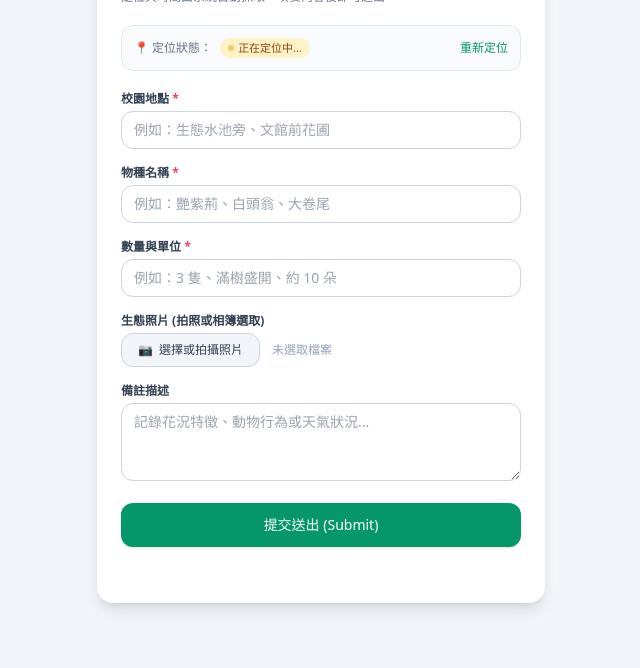
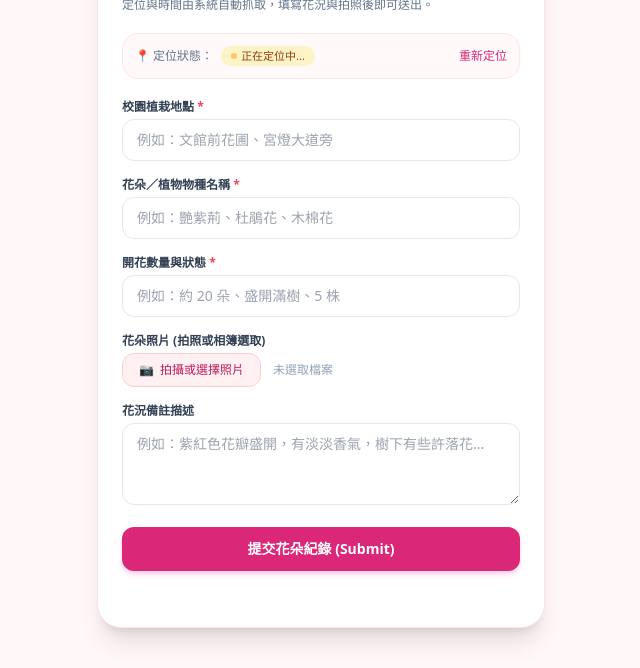
Before and after one commit to Yiwen115/0922, a plain HTML site: page index.html in a window 1280 px wide. Shown: the part 132-800 px from the top of the page, without its empty margins (319-959 px from the left). Drawn offline with nearby package versions, Linux system fonts and the light colour scheme.

Commit message:
Update index.html

```diff
--- a/index.html
+++ b/index.html
@@ -3,100 +3,103 @@
 <head>
   <meta charset="UTF-8">
   <meta name="viewport" content="width=device-width, initial-scale=1.0">
-  <title>生態觀察回報表單</title>
+  <title>校園花朵生態調查回報</title>
   <!-- Tailwind CSS CDN -->
   <script src="https://cdn.tailwindcss.com"></script>
 </head>
-<body class="bg-slate-100 min-h-screen flex items-center justify-center p-4">
+<body class="bg-rose-50/50 min-h-screen flex items-center justify-center p-4">
 
-  <div class="max-w-md w-full bg-white rounded-2xl shadow-lg p-6 space-y-5">
+  <div class="max-w-md w-full bg-white rounded-3xl shadow-xl border border-rose-100 p-6 space-y-5">
 
-    <!-- 標題 -->
+    <!-- 標題區 -->
     <div>
-      <h1 class="text-xl font-bold text-slate-800">🌿 生態觀察回報表單</h1>
-      <p class="text-xs text-slate-500 mt-1">定位與時間由系統自動抓取，填妥內容後即可送出。</p>
+      <div class="inline-flex items-center gap-1.5 px-2.5 py-0.5 rounded-full text-xs font-semibold bg-pink-100 text-pink-700 mb-2">
+        🌸 校園花朵觀察
+      </div>
+      <h1 class="text-xl font-bold text-slate-900">植物開花記錄表單</h1>
+      <p class="text-xs text-slate-500 mt-1">定位與時間由系統自動抓取，填寫花況與拍照後即可送出。</p>
     </div>
 
-    <!-- GPS 定位狀態提示列 -->
-    <div class="p-3 bg-slate-50 border border-slate-200 rounded-xl flex items-center justify-between text-xs">
+    <!-- GPS 狀態提示列 -->
+    <div class="p-3 bg-rose-50/40 border border-rose-100 rounded-2xl flex items-center justify-between text-xs">
       <div class="flex items-center gap-2">
         <span class="text-slate-500 font-medium">📍 定位狀態：</span>
-        <span id="gpsStatusBadge" class="inline-flex items-center gap-1 px-2 py-0.5 rounded-full text-[11px] font-medium bg-amber-100 text-amber-800">
+        <span id="gpsStatusBadge" class="inline-flex items-center gap-1 px-2.5 py-0.5 rounded-full text-[11px] font-medium bg-amber-100 text-amber-800">
           <span class="w-1.5 h-1.5 rounded-full bg-amber-500 animate-pulse"></span>
           正在定位中...
         </span>
       </div>
-      <button type="button" id="reGpsBtn" class="text-emerald-600 hover:underline">重新定位</button>
+      <button type="button" id="reGpsBtn" class="text-pink-600 font-medium hover:underline">重新定位</button>
     </div>
 
-    <!-- 表單區 -->
+    <!-- 表單 -->
     <form id="ecoForm" class="space-y-4">
 
-      <!-- 隱藏 GPS 座標 (由定位自動帶入) -->
+      <!-- 隱藏 GPS 座標 (自動填入) -->
       <input type="hidden" id="gps">
 
       <!-- 1. 校園地點 -->
       <div>
-        <label class="block text-xs font-semibold text-slate-700 mb-1" for="location">校園地點 <span class="text-rose-500">*</span></label>
+        <label class="block text-xs font-semibold text-slate-700 mb-1" for="location">校園植栽地點 <span class="text-rose-500">*</span></label>
         <input
           type="text"
           id="location"
           required
-          placeholder="例如：生態水池旁、文館前花圃"
-          class="w-full px-3 py-2 text-sm border border-slate-300 rounded-xl focus:outline-none focus:ring-2 focus:ring-emerald-500 transition"
+          placeholder="例如：文館前花圃、宮燈大道旁"
+          class="w-full px-3.5 py-2.5 text-sm border border-slate-200 rounded-xl focus:outline-none focus:ring-2 focus:ring-pink-400 transition"
         >
       </div>
 
       <!-- 2. 物種名稱 -->
       <div>
-        <label class="block text-xs font-semibold text-slate-700 mb-1" for="species">物種名稱 <span class="text-rose-500">*</span></label>
+        <label class="block text-xs font-semibold text-slate-700 mb-1" for="species">花朵／植物物種名稱 <span class="text-rose-500">*</span></label>
         <input
           type="text"
           id="species"
           required
-          placeholder="例如：艷紫荊、白頭翁、大卷尾"
-          class="w-full px-3 py-2 text-sm border border-slate-300 rounded-xl focus:outline-none focus:ring-2 focus:ring-emerald-500 transition"
+          placeholder="例如：艷紫荊、杜鵑花、木棉花"
+          class="w-full px-3.5 py-2.5 text-sm border border-slate-200 rounded-xl focus:outline-none focus:ring-2 focus:ring-pink-400 transition"
         >
       </div>
 
       <!-- 3. 數量與單位 -->
       <div>
-        <label class="block text-xs font-semibold text-slate-700 mb-1" for="quantity">數量與單位 <span class="text-rose-500">*</span></label>
+        <label class="block text-xs font-semibold text-slate-700 mb-1" for="quantity">開花數量與狀態 <span class="text-rose-500">*</span></label>
         <input
           type="text"
           id="quantity"
           required
-          placeholder="例如：3 隻、滿樹盛開、約 10 朵"
-          class="w-full px-3 py-2 text-sm border border-slate-300 rounded-xl focus:outline-none focus:ring-2 focus:ring-emerald-500 transition"
+          placeholder="例如：約 20 朵、盛開滿樹、5 株"
+          class="w-full px-3.5 py-2.5 text-sm border border-slate-200 rounded-xl focus:outline-none focus:ring-2 focus:ring-pink-400 transition"
         >
       </div>
 
-      <!-- 4. 照片檔案選取（支援手機拍照或相簿） -->
+      <!-- 4. 照片選取（拍照或相簿檔案） -->
       <div>
-        <label class="block text-xs font-semibold text-slate-700 mb-1">生態照片 (拍照或相簿選取)</label>
+        <label class="block text-xs font-semibold text-slate-700 mb-1">花朵照片 (拍照或相簿選取)</label>
         <div class="flex items-center gap-3">
-          <label class="cursor-pointer px-4 py-2 bg-slate-100 hover:bg-slate-200 border border-slate-300 rounded-xl text-xs font-medium text-slate-700 transition flex items-center gap-1.5 active:scale-95">
-            📷 <span>選擇或拍攝照片</span>
+          <label class="cursor-pointer px-4 py-2 bg-rose-50 hover:bg-rose-100 border border-rose-200 rounded-xl text-xs font-medium text-pink-700 transition flex items-center gap-1.5 active:scale-95">
+            📷 <span>拍攝或選擇照片</span>
             <input type="file" id="photoFile" accept="image/*" class="hidden">
           </label>
           <span id="fileNameDisplay" class="text-xs text-slate-400 truncate max-w-[180px]">未選取檔案</span>
         </div>
 
-        <!-- 圖片縮圖即時預覽 -->
-        <div id="previewContainer" class="hidden mt-2 relative inline-block">
-          <img id="imagePreview" src="" alt="預覽圖" class="w-24 h-24 object-cover rounded-xl border border-slate-200 shadow-sm">
+        <!-- 縮圖即時預覽 -->
+        <div id="previewContainer" class="hidden mt-2.5 relative inline-block">
+          <img id="imagePreview" src="" alt="花朵預覽" class="w-24 h-24 object-cover rounded-2xl border border-rose-200 shadow-sm">
           <button type="button" id="removePhotoBtn" class="absolute -top-1.5 -right-1.5 bg-rose-500 text-white rounded-full w-5 h-5 flex items-center justify-center text-xs font-bold shadow hover:bg-rose-600">×</button>
         </div>
       </div>
 
       <!-- 5. 備註描述 -->
       <div>
-        <label class="block text-xs font-semibold text-slate-700 mb-1" for="notes">備註描述</label>
+        <label class="block text-xs font-semibold text-slate-700 mb-1" for="notes">花況備註描述</label>
         <textarea
           id="notes"
           rows="3"
-          placeholder="記錄花況特徵、動物行為或天氣狀況..."
-          class="w-full px-3 py-2 text-sm border border-slate-300 rounded-xl focus:outline-none focus:ring-2 focus:ring-emerald-500 transition"
+          placeholder="例如：紫紅色花瓣盛開，有淡淡香氣，樹下有些許落花..."
+          class="w-full px-3.5 py-2.5 text-sm border border-slate-200 rounded-xl focus:outline-none focus:ring-2 focus:ring-pink-400 transition"
         ></textarea>
       </div>
 
@@ -104,19 +107,19 @@
       <button
         type="submit"
         id="submitBtn"
-        class="w-full py-3 bg-emerald-600 hover:bg-emerald-700 active:bg-emerald-800 text-white font-medium text-sm rounded-xl transition shadow flex items-center justify-center gap-2 cursor-pointer"
+        class="w-full py-3 bg-pink-600 hover:bg-pink-700 active:bg-pink-800 text-white font-semibold text-sm rounded-xl transition shadow-md shadow-pink-200 flex items-center justify-center gap-2 cursor-pointer"
       >
         <span id="spinner" class="hidden w-4 h-4 border-2 border-white border-t-transparent rounded-full animate-spin"></span>
-        <span id="btnText">提交送出 (Submit)</span>
+        <span id="btnText">提交花朵紀錄 (Submit)</span>
       </button>
 
-      <!-- 送出狀態訊息提示 -->
+      <!-- 結果訊息 -->
       <p id="resultMsg" class="text-xs text-center font-medium min-h-[1rem]"></p>
     </form>
   </div>
 
   <script>
-    // 已自動填入您發布的 Apps Script 網頁應用程式網址
+    // 已直接填入您的 Apps Script 網址
     const GAS_URL = "https://script.google.com/macros/s/AKfycbzHheSBJVP2fbxTatezhDVgj4uYLiU_NPggZerKCJXE8un98SImLz6QMz7pDGv51/exec";
 
     const gpsInput = document.getElementById('gps');
@@ -137,7 +140,7 @@
     let selectedFileName = "";
     let selectedFileMime = "";
 
-    // 格式化當前時間字串 (YYYY-MM-DD HH:mm:ss)
+    // 格式化送出時間 (YYYY-MM-DD HH:mm:ss)
     function getCurrentDateTime() {
       const now = new Date();
       const pad = (n) => String(n).padStart(2, '0');
@@ -147,12 +150,12 @@
     // 自動啟動 GPS 定位
     function startGeolocation() {
       if (!navigator.geolocation) {
-        gpsStatusBadge.className = 'inline-flex items-center gap-1 px-2 py-0.5 rounded-full text-[11px] font-medium bg-rose-100 text-rose-800';
+        gpsStatusBadge.className = 'inline-flex items-center gap-1 px-2.5 py-0.5 rounded-full text-[11px] font-medium bg-rose-100 text-rose-800';
         gpsStatusBadge.textContent = '裝置不支援定位';
         return;
       }
 
-      gpsStatusBadge.className = 'inline-flex items-center gap-1 px-2 py-0.5 rounded-full text-[11px] font-medium bg-amber-100 text-amber-800';
+      gpsStatusBadge.className = 'inline-flex items-center gap-1 px-2.5 py-0.5 rounded-full text-[11px] font-medium bg-amber-100 text-amber-800';
       gpsStatusBadge.innerHTML = '<span class="w-1.5 h-1.5 rounded-full bg-amber-500 animate-pulse"></span>正在定位中...';
 
       navigator.geolocation.getCurrentPosition(
@@ -162,22 +165,22 @@
           const acc = Math.round(pos.coords.accuracy);
 
           gpsInput.value = `${lat}, ${lng}`;
-          gpsStatusBadge.className = 'inline-flex items-center gap-1 px-2 py-0.5 rounded-full text-[11px] font-medium bg-emerald-100 text-emerald-800';
-          gpsStatusBadge.textContent = `定位成功 (誤差 ±${acc}m)`;
+          gpsStatusBadge.className = 'inline-flex items-center gap-1 px-2.5 py-0.5 rounded-full text-[11px] font-medium bg-emerald-100 text-emerald-800';
+          gpsStatusBadge.textContent = `定位成功 (±${acc}m)`;
         },
         (err) => {
-          gpsStatusBadge.className = 'inline-flex items-center gap-1 px-2 py-0.5 rounded-full text-[11px] font-medium bg-rose-100 text-rose-800';
-          gpsStatusBadge.textContent = '未取得定位權限或逾時';
+          gpsStatusBadge.className = 'inline-flex items-center gap-1 px-2.5 py-0.5 rounded-full text-[11px] font-medium bg-rose-100 text-rose-800';
+          gpsStatusBadge.textContent = '未取得定位權限';
         },
         { enableHighAccuracy: true, timeout: 10000, maximumAge: 0 }
       );
     }
 
-    // 載入時自動定位
+    // 載入即自動定位
     window.addEventListener('DOMContentLoaded', startGeolocation);
     reGpsBtn.addEventListener('click', startGeolocation);
 
-    // 處理檔案選取與照片預覽
+    // 處理照片選取與轉 base64
     photoFileInput.addEventListener('change', (e) => {
       const file = e.target.files[0];
       if (!file) return;
@@ -191,14 +194,12 @@
         const fullDataUrl = event.target.result;
         imagePreview.src = fullDataUrl;
         previewContainer.classList.remove('hidden');
-
-        // 取出 Base64 純字串
         selectedFileBase64 = fullDataUrl.split(',')[1];
       };
       reader.readAsDataURL(file);
     });
 
-    // 移除已選取照片
+    // 移除已選照片
     removePhotoBtn.addEventListener('click', () => {
       photoFileInput.value = "";
       selectedFileBase64 = "";
@@ -209,7 +210,7 @@
       imagePreview.src = "";
     });
 
-    // 點擊「提交送出」瞬間抓取時間並發送 POST
+    // 送出表單瞬間抓取時間並發送 POST
     ecoForm.addEventListener('submit', async (e) => {
       e.preventDefault();
 
@@ -244,25 +245,25 @@
         const res = await response.json();
 
         if (res.status === 'success') {
-          resultMsg.className = 'text-xs text-center font-medium text-emerald-600';
-          resultMsg.textContent = `✅ 資料已於 ${submitTime} 成功寫入試算表！`;
+          resultMsg.className = 'text-xs text-center font-medium text-pink-600';
+          resultMsg.textContent = `🌸 資料已於 ${submitTime} 成功記錄！`;
 
-          // 清空部分欄位方便下一筆輸入
+          // 清空部分欄位方便下一筆紀錄
           document.getElementById('species').value = '';
           document.getElementById('quantity').value = '';
           document.getElementById('notes').value = '';
           removePhotoBtn.click();
         } else {
-          throw new Error(res.message || '伺服器發生錯誤');
+          throw new Error(res.message || '伺服器端錯誤');
         }
       } catch (err) {
         resultMsg.className = 'text-xs text-center font-medium text-rose-600';
-        resultMsg.textContent = `❌ 傳送失敗：${err.message}`;
+        resultMsg.textContent = `❌ 送出失敗：${err.message}`;
       } finally {
         submitBtn.disabled = false;
         submitBtn.classList.remove('opacity-70', 'cursor-not-allowed');
         spinner.classList.add('hidden');
-        btnText.textContent = '提交送出 (Submit)';
+        btnText.textContent = '提交花朵紀錄 (Submit)';
       }
     });
   </script>
```
